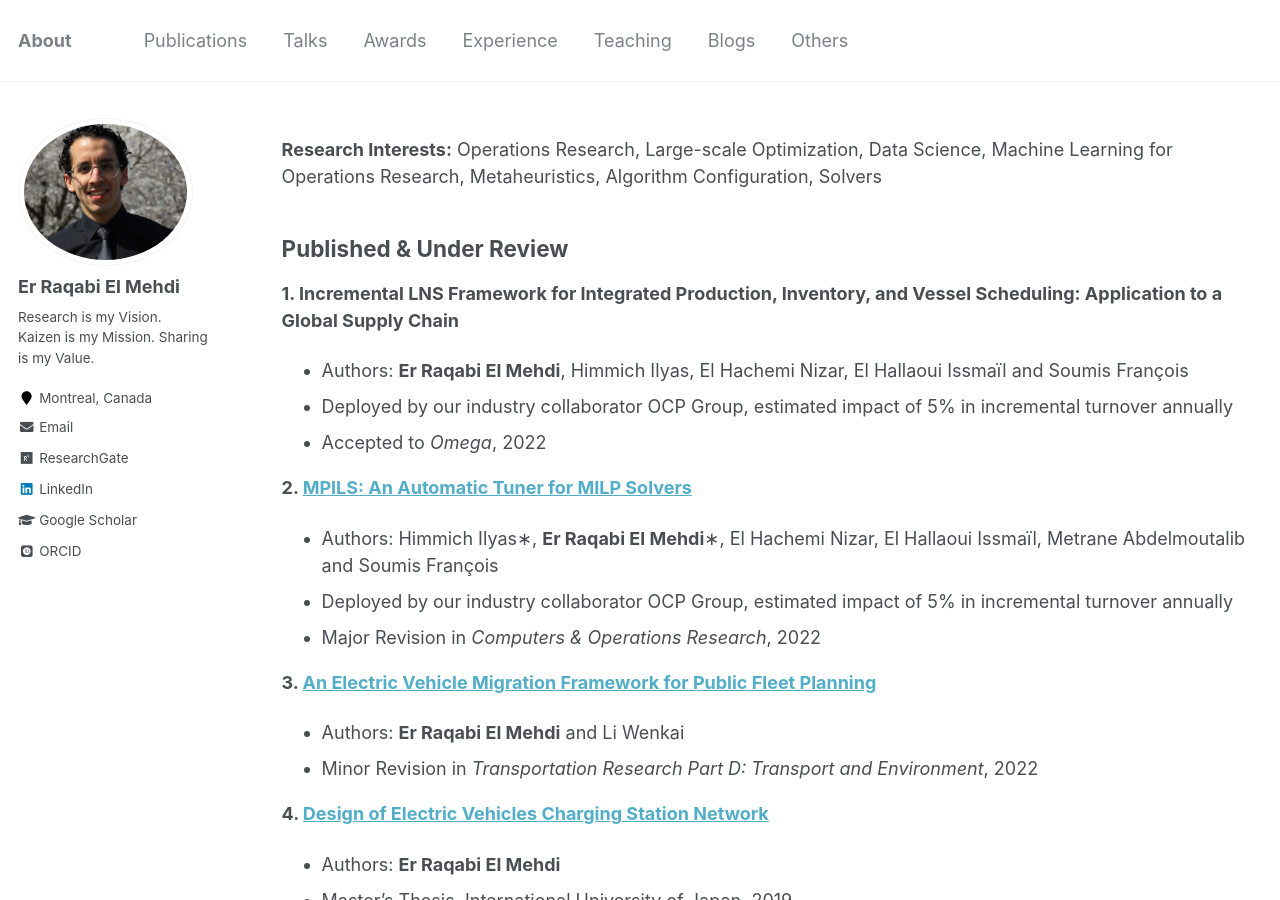
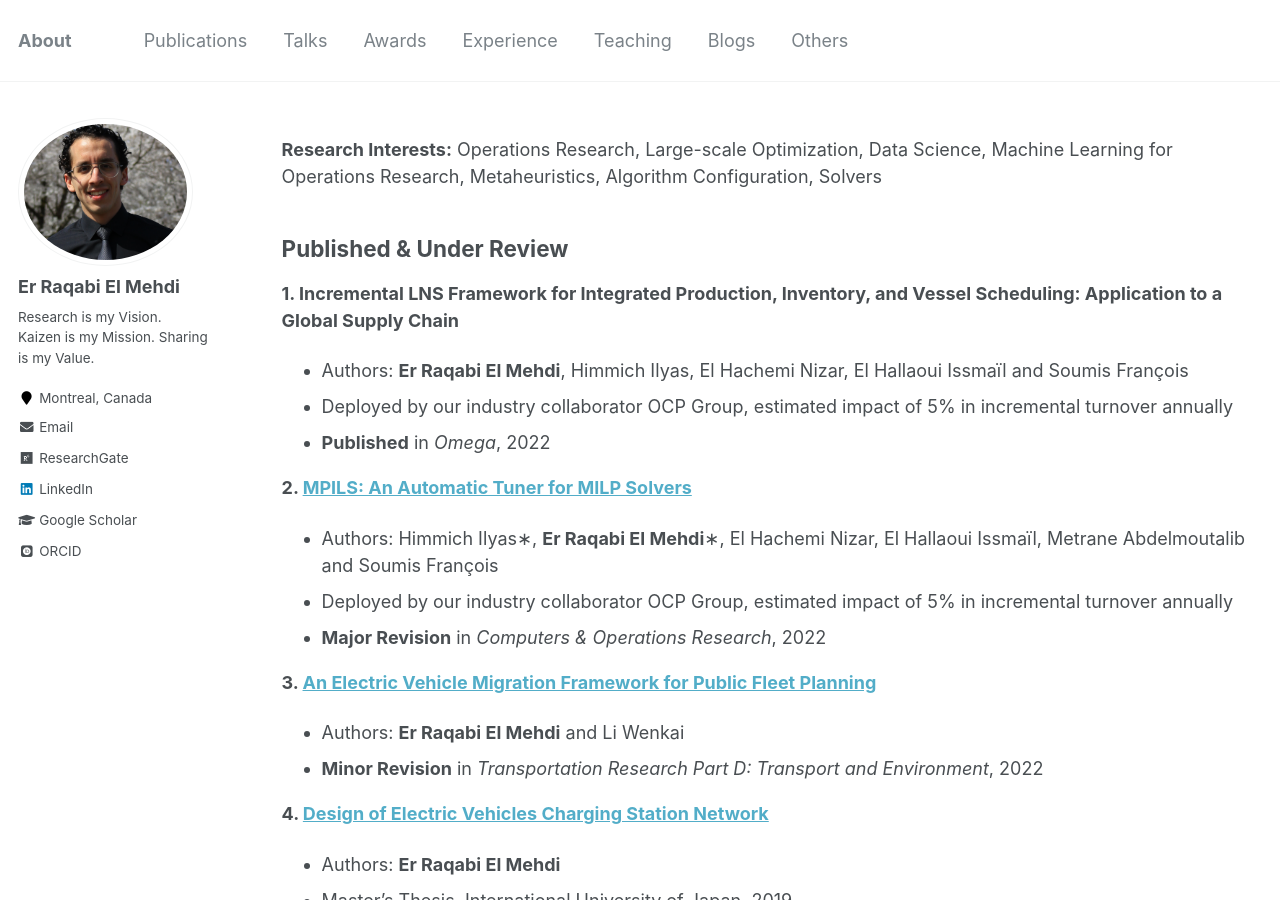
Before and after one commit to RqbMedi/rqbmedi.github.io, a Jekyll site: the page built from _pages/publications.md, in a window 1280 px wide and 900 px high. Built offline with Jekyll 4.4.1, drawn with Linux system fonts in a browser that asks for light colours; some web fonts are replaced.

Commit message:
Update publications.md

```diff
--- a/_pages/publications.md
+++ b/_pages/publications.md
@@ -13,16 +13,16 @@ Published & Under Review
 **1. Incremental LNS Framework for Integrated Production, Inventory, and Vessel Scheduling: Application to a Global Supply Chain**
  - Authors: **Er Raqabi El Mehdi**, Himmich Ilyas, El Hachemi Nizar, El Hallaoui Issmaïl and Soumis François
  - Deployed by our industry collaborator OCP Group, estimated impact of 5% in incremental turnover annually
- - Accepted to *Omega*, 2022
+ - **Published** in *Omega*, 2022
 
 **2. [MPILS: An Automatic Tuner for MILP Solvers](https://papers.ssrn.com/sol3/papers.cfm?abstract_id=4047072)**
  - Authors: Himmich Ilyas∗, **Er Raqabi El Mehdi**∗, El Hachemi Nizar, El Hallaoui Issmaïl, Metrane Abdelmoutalib and Soumis François
  - Deployed by our industry collaborator OCP Group, estimated impact of 5% in incremental turnover annually
- - Major Revision in *Computers & Operations Research*, 2022
+ - **Major Revision** in *Computers & Operations Research*, 2022
 
 **3. [An Electric Vehicle Migration Framework for Public Fleet Planning](https://www.iuj.ac.jp/research/workingpapers/EMS_2022_03.pdf)**
  - Authors: **Er Raqabi El Mehdi** and Li Wenkai
- - Minor Revision in *Transportation Research Part D: Transport and Environment*, 2022
+ - **Minor Revision** in *Transportation Research Part D: Transport and Environment*, 2022
 
 **4. [Design of Electric Vehicles Charging Station Network](https://www.iuj.ac.jp/mlic/theses/thesis_details.cfm?ID=2B7015)**
  - Authors: **Er Raqabi El Mehdi**
```
